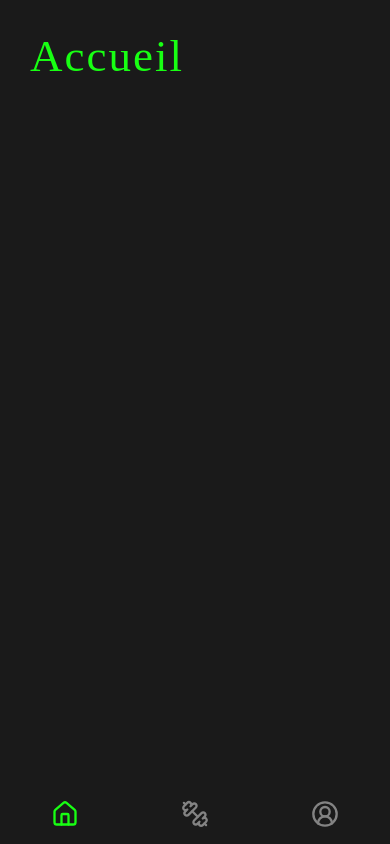
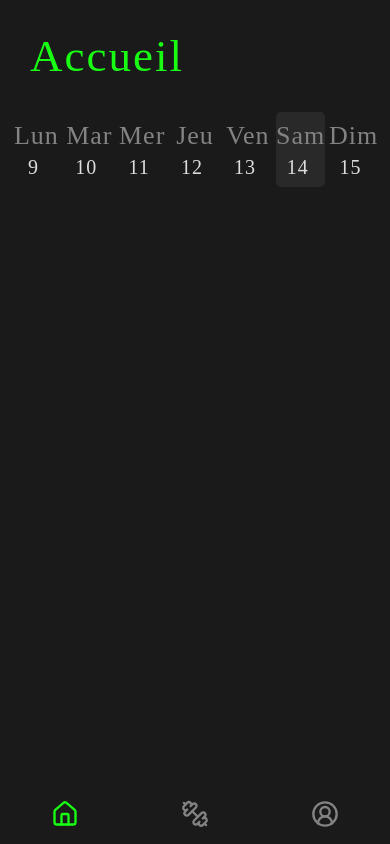
Before and after one commit to MuuvaY/AxTrackApp, a React Native app: screen /Accueil in a window 390 px wide. Built offline with nearby package versions, Linux system fonts and the light colour scheme; a web font is replaced by a local one.

Commit message:
Fix Bottom tabs, Feat : weekday Page accueil

```diff
--- a/app.json
+++ b/app.json
@@ -24,6 +24,9 @@
     "web": {
       "favicon": "./assets/favicon.png"
     },
-    "plugins": ["expo-font"]
+    "plugins": [
+      "expo-font",
+      "expo-secure-store"
+    ]
   }
 }
--- /dev/null
+++ b/components/WeekDays.js
@@ -0,0 +1,113 @@
+import React from "react";
+import { View, Text, StyleSheet } from "react-native";
+import { useTheme } from "../components/ThemeContext";
+
+// Fonction pour obtenir les 7 jours de la semaine avec la date
+const getWeekDays = (currentDate) => {
+  const daysOfWeek = ["Lun", "Mar", "Mer", "Jeu", "Ven", "Sam", "Dim"];
+  const weekDays = [];
+
+  // Ajuster le calcul des jours pour que la semaine commence à "Lun"
+  // Si on est dimanche (0), on met dimanche à la fin de la semaine
+  const startDay = currentDate.getDay() === 0 ? 6 : currentDate.getDay() - 1;
+
+  for (let i = 0; i < 7; i++) {
+    const date = new Date(currentDate);
+    // Modifier le calcul des dates pour que la semaine commence le lundi
+    date.setDate(currentDate.getDate() - startDay + i);
+    weekDays.push({
+      label: daysOfWeek[i], // Les jours de la semaine de "Lun" à "Dim"
+      date: date.getDate(), // Extraire uniquement le jour du mois
+      isoDate: date.toISOString().split("T")[0], // Format date ISO pour comparaison
+    });
+  }
+
+  return weekDays;
+};
+
+const WeekDays = () => {
+  const theme = useTheme();
+  const { colors, fonts } = theme;
+
+  const styles = StyleSheet.create({
+    container: {
+      flexDirection: "row",
+      justifyContent: "space-between",
+      alignItems: "center",
+      padding: 10,
+    },
+    dayContainer: {
+      flex: 1,
+      alignItems: "center",
+      height: 75,
+      width: 45,
+      padding: 10,
+      marginHorizontal: 2,
+      borderRadius: 5,
+      justifyContent: "center",
+    },
+    currentDay: {
+      backgroundColor: "#292929", // Couleur pour le jour actuel
+    },
+    dayText: {
+      fontSize: 26,
+      color: colors.placeholder,
+      fontFamily: fonts.medium,
+      letterSpacing: 1,
+      textAlign: "center",
+      marginBottom: 5,
+    },
+    dateText: {
+      fontSize: 20,
+      color: colors.text,
+      fontFamily: fonts.medium,
+      letterSpacing: 1,
+      textAlign: "center",
+    },
+    currentDayText: {},
+  });
+
+  const currentDate = new Date();
+  const weekDays = getWeekDays(currentDate);
+
+  return (
+    <View style={styles.container}>
+      {weekDays.map((day, index) => (
+        <View
+          key={index}
+          style={[
+            styles.dayContainer,
+            day.isoDate === currentDate.toISOString().split("T")[0]
+              ? styles.currentDay
+              : null,
+          ]}
+        >
+          <View>
+            <Text
+              style={[
+                styles.dayText,
+                day.isoDate === currentDate.toISOString().split("T")[0]
+                  ? styles.currentDayText
+                  : null,
+              ]}
+            >
+              {day.label} {/* Affiche "Lun", "Mar", etc. */}
+            </Text>
+            <Text
+              style={[
+                styles.dateText,
+                day.isoDate === currentDate.toISOString().split("T")[0]
+                  ? styles.currentDayText
+                  : null,
+              ]}
+            >
+              {day.date} {/* Affiche le jour du mois */}
+            </Text>
+          </View>
+        </View>
+      ))}
+    </View>
+  );
+};
+
+export default WeekDays;
--- a/package.json
+++ b/package.json
@@ -18,7 +18,8 @@
     "react-native": "0.76.5",
     "react-native-safe-area-context": "4.12.0",
     "react-native-screens": "~4.1.0",
-    "react-native-svg": "^15.8.0"
+    "react-native-svg": "^15.8.0",
+    "expo-secure-store": "~14.0.0"
   },
   "devDependencies": {
     "@babel/core": "^7.20.0",
--- a/pages/Accueil.js
+++ b/pages/Accueil.js
@@ -1,5 +1,6 @@
 import { View, Text, StyleSheet, Image, SafeAreaView } from "react-native";
 import { useTheme } from "../components/ThemeContext";
+import WeekDays from "../components/WeekDays";
 
 const Accueil = () => {
   const theme = useTheme();
@@ -17,19 +18,23 @@ const Accueil = () => {
       left: 30,
       top: 30,
       letterSpacing: 2,
+      marginBottom: 50,
     },
     text: {
       color: colors.text,
       fontSize: 20,
       backgroundColor: colors.secondBackground,
     },
+    test: {},
   });
 
   return (
     <View style={styles.container}>
       <SafeAreaView>
-        <Text style={styles.title}>Accueil</Text>
-        <Image />
+        <View style={styles.test}>
+          <Text style={styles.title}>Accueil</Text>
+          <WeekDays />
+        </View>
       </SafeAreaView>
     </View>
   );
```
Also changed, not shown: 1 other file (tests, documents, lock files or other folders).
